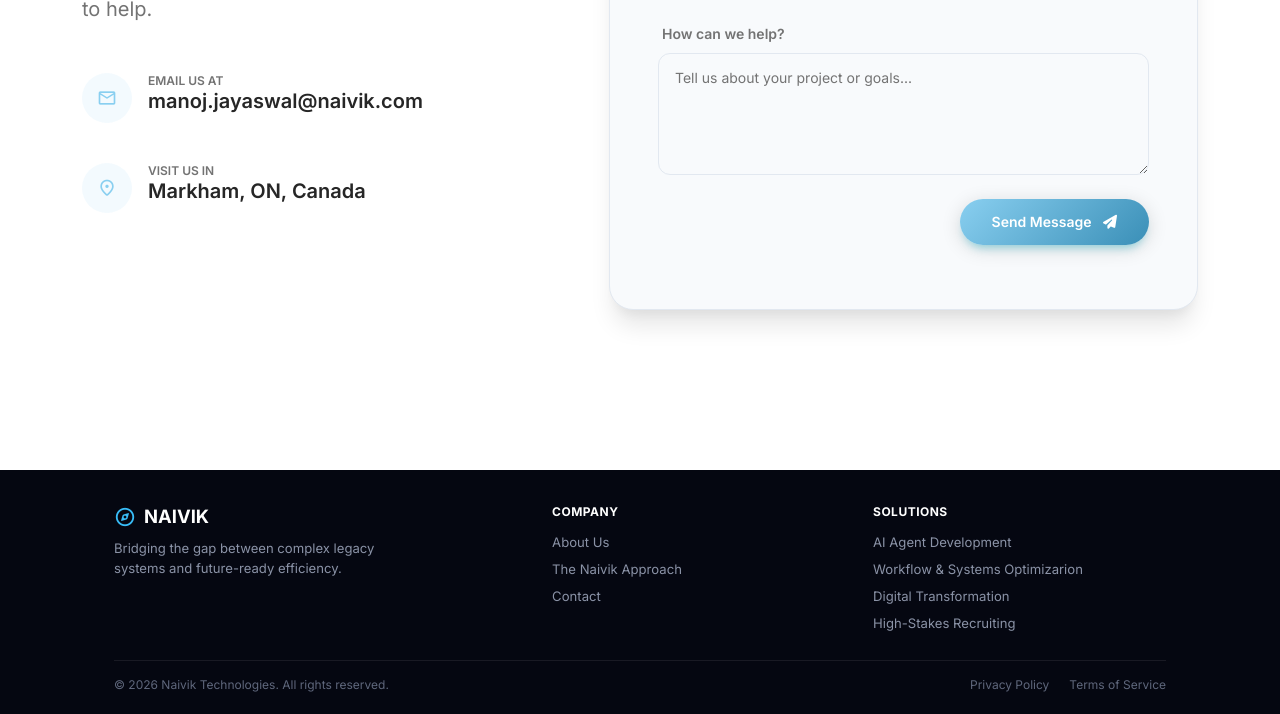
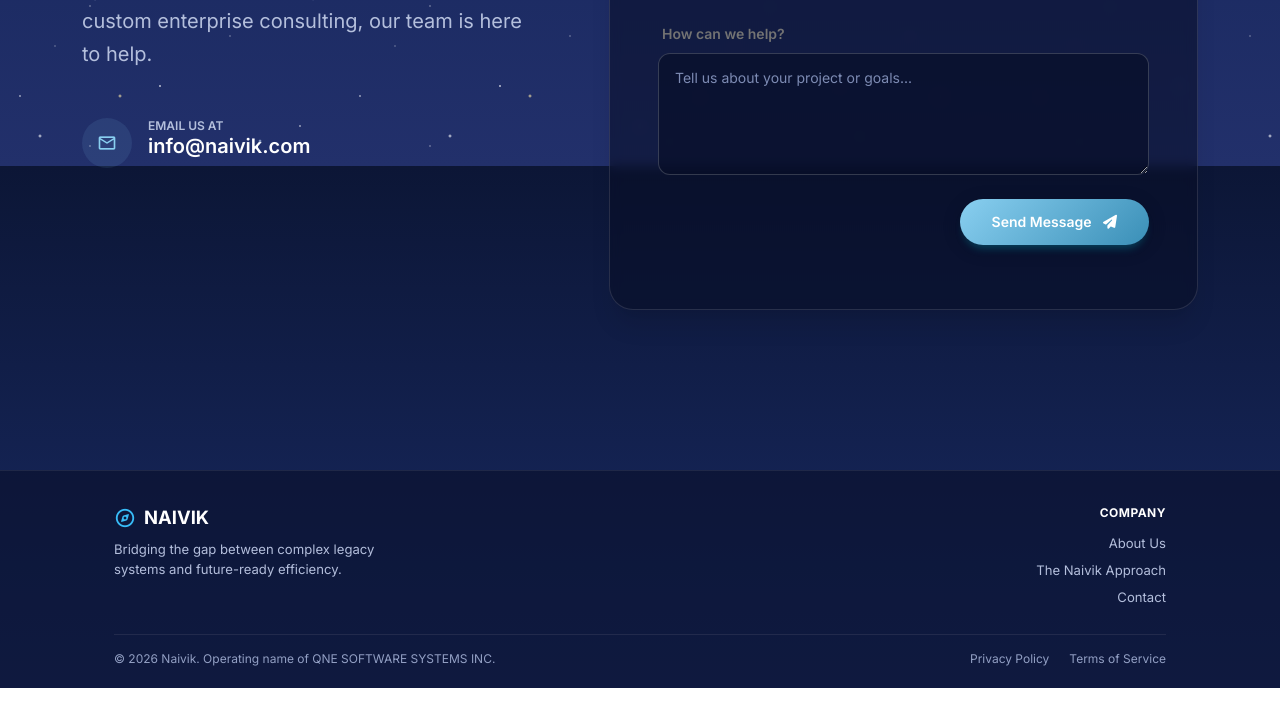
Before and after one commit to Rush1404/Naivik, a website: page pages/contact-us.html in a window 1280 px wide. Shown: the part 634-1348 px from the top of the page. After the commit the page ends 1322 px from the top, so only its background shows below. Drawn offline with nearby package versions, Linux system fonts and the light colour scheme.

Commit message:
updated site aesthetic + small content changes

```diff
--- a/assets/css/floating-navbar.css
+++ b/assets/css/floating-navbar.css
@@ -244,18 +244,51 @@ body.has-naivik-nav { padding-top: calc(var(--nav-height) + 48px); }
   body.has-naivik-nav:has(.hero-network) { padding-top: 0; }
 }
 
+/* ===== STARRY NIGHT (site-wide) ===== */
+:root { --naivik-bg: #111d45; }
+body.has-naivik-nav {
+  background: linear-gradient(180deg, #0c1636 0%, #16265a 50%, #22306b 100%) fixed !important;
+}
+body.has-naivik-nav .bg-black { background: transparent !important; }
+body.has-naivik-nav::before, body.has-naivik-nav::after {
+  content: ""; position: fixed; inset: 0; z-index: -1; pointer-events: none; background-repeat: repeat;
+}
+body.has-naivik-nav::before {
+  background-image:
+    radial-gradient(1.2px 1.2px at 20px 30px, #fff, transparent),
+    radial-gradient(1px 1px at 90px 80px, rgba(255,255,255,.8), transparent),
+    radial-gradient(1.5px 1.5px at 160px 20px, #fff, transparent),
+    radial-gradient(1px 1px at 230px 110px, rgba(255,255,255,.7), transparent),
+    radial-gradient(1.2px 1.2px at 300px 60px, #fff, transparent),
+    radial-gradient(1px 1px at 55px 120px, rgba(255,255,255,.6), transparent);
+  background-size: 340px 140px;
+}
+body.has-naivik-nav::after {
+  background-image:
+    radial-gradient(2px 2px at 120px 50px, #ffe9a8, transparent),
+    radial-gradient(1.8px 1.8px at 260px 95px, #cfe3ff, transparent),
+    radial-gradient(2px 2px at 40px 90px, #fff, transparent);
+  background-size: 410px 170px;
+  animation: nf-twinkle 4s ease-in-out infinite alternate;
+}
+@media (prefers-reduced-motion: reduce) { body.has-naivik-nav::after { animation: none; } }
+
 /* ===== SHARED FOOTER ===== */
 #naivik-footer {
-  background: #050711;
-  color: #8b93a7;
+  background: rgba(8, 14, 38, 0.55);
+  border-top: 1px solid rgba(255,255,255,0.08);
+  color: #b4bfdc;
+  overflow: hidden;
   font-family: Inter, "Helvetica Neue", Arial, sans-serif;
   padding: 32px 0 20px;
   position: relative;
   z-index: 1;
 }
-#naivik-footer .nf-inner { max-width: 1100px; margin: 0 auto; padding: 0 24px; }
-#naivik-footer .nf-cols { display: grid; grid-template-columns: 1.4fr 1fr 1fr; gap: 28px; }
-#naivik-footer a { color: #8b93a7; text-decoration: none; transition: color .2s; }
+@keyframes nf-twinkle { from { opacity: .25; } to { opacity: 1; } }
+#naivik-footer .nf-inner { position: relative; z-index: 1; max-width: 1100px; margin: 0 auto; padding: 0 24px; }
+#naivik-footer .nf-cols { display: grid; grid-template-columns: 1fr auto; gap: 28px; }
+#naivik-footer .nf-col { text-align: right; }
+#naivik-footer a { color: #b4bfdc; text-decoration: none; transition: color .2s; }
 #naivik-footer a:hover { color: #fff; }
 #naivik-footer h6 {
   color: #fff; font-size: 0.75rem; font-weight: 700; text-transform: uppercase;
@@ -272,13 +305,13 @@ body.has-naivik-nav { padding-top: calc(var(--nav-height) + 48px); }
 #naivik-footer .nf-bottom {
   display: flex; justify-content: space-between; flex-wrap: wrap; gap: 8px;
   margin-top: 20px; padding-top: 14px; border-top: 1px solid rgba(255,255,255,0.08);
-  font-size: .75rem; color: #5f677c;
+  font-size: .75rem; color: #93a0c4;
 }
-#naivik-footer .nf-legal a { margin-left: 20px; color: #5f677c; }
+#naivik-footer .nf-legal a { margin-left: 20px; color: #93a0c4; }
 #naivik-footer .nf-legal a:hover { color: #fff; }
 
 @media (max-width: 640px) {
-  #naivik-footer .nf-cols { grid-template-columns: 1fr 1fr; }
+  #naivik-footer .nf-cols { grid-template-columns: 1fr; }
   #naivik-footer .nf-brand { grid-column: 1 / -1; }
   #naivik-footer .nf-legal a { margin: 0 16px 0 0; }
 }
--- a/assets/js/floating-navbar.js
+++ b/assets/js/floating-navbar.js
@@ -6,18 +6,13 @@ document.addEventListener("DOMContentLoaded", function () {
     <nav id="naivik-floating-nav">
 
       <a href="index.html" class="nav-logo-container">
-        <span class="material-symbols-rounded main-icon">diamond</span>
+        <svg class="main-icon main-icon-ship" viewBox="0 0 32 32" width="30" height="30" fill="none" stroke="currentColor" stroke-width="1.6" stroke-linecap="round" stroke-linejoin="round" aria-label="Naivik"><path d="M16 3v17"/><path d="M16 4c5 3 8 8 8 14H16"/><path d="M16 8c-3 2-5 6-5 10h5"/><path d="M4 21h24l-4 6H8z"/><path d="M2 30c3-1.5 5-1.5 7 0s4 1.500 7 0 5-1.500 7 0 4 1.500 7 0"/></svg>
       </a>
 
       <ul class="nav-menu">
 
         <li class="nav-item">
-          <a href="approach.html" class="nav-link">
-            The Naivik Approach <span class="material-symbols-rounded caret">expand_more</span>
-          </a>
-          <div class="dropdown-menu-floating">
-            <a href="approach.html" class="dropdown-item-floating">Our Approach</a>
-          </div>
+          <a href="approach.html" class="nav-link">The Naivik Approach</a>
         </li>
 
         <li class="nav-item">
@@ -60,16 +55,9 @@ document.addEventListener("DOMContentLoaded", function () {
             <a href="approach.html">The Naivik Approach</a>
             <a href="contact-us.html">Contact</a>
           </div>
-          <div class="nf-col">
-            <h6>Solutions</h6>
-            <a href="services.html">AI Agent Development</a>
-            <a href="services.html">Workflow &amp; Systems Optimizarion</a>
-            <a href="services.html">Digital Transformation</a>
-            <a href="careers.html">High-Stakes Recruiting</a>
-          </div>
         </div>
         <div class="nf-bottom">
-          <span>&copy; 2026 Naivik Technologies. All rights reserved.</span>
+          <span>&copy; 2026 Naivik. Operating name of QNE SOFTWARE SYSTEMS INC.</span>
           <span class="nf-legal"><a href="#">Privacy Policy</a><a href="#">Terms of Service</a></span>
         </div>
       </div>
--- a/pages/contact-us.html
+++ b/pages/contact-us.html
@@ -196,6 +196,21 @@
     }
     .dot-b { width: 9px; height: 9px; border-radius: 50%; display: inline-block; margin-right: 10px; }
 
+
+    /* --- Starry night: dark theme overrides --- */
+    :root { --text-dark: #f1f5f9; --text-muted: #b4bfdc; }
+    body { background-color: transparent; color: #e2e8f0; }
+    h1, h2, h3, h4, h5, h6 { color: #fff; }
+    .text-muted { color: #b4bfdc !important; }
+    .form-control { background: rgba(8,14,38,.6); color: #fff; border-color: rgba(255,255,255,.18); }
+    .form-control::placeholder { color: #7d8bb3; }
+    .form-control option { color: #1e293b; }
+    .contact-card, .book-card { background: rgba(8,14,38,.55); border-color: rgba(255,255,255,.12); backdrop-filter: blur(6px); }
+    .book-inner, .cal-nav-btn, .tz-pill, .day-cell, .slot-btn { background: rgba(8,14,38,.6); border-color: rgba(255,255,255,.15); color: #e2e8f0; }
+    .day-cell .dnum, .slot-btn { color: #f1f5f9; }
+    .day-cell:disabled { background: rgba(255,255,255,.05); }
+    .month-pill, .day-cell.active .dnum { color: #89CFF0; }
+
     /* Ensure typography matches Naivik brand */
     .text-naivik-dark { color: #1e293b; }
     .text-naivik-muted { color: #64748b; }
@@ -220,17 +235,7 @@
             </div>
             <div>
               <p class="text-xs text-uppercase font-weight-bold text-muted mb-0">Email us at</p>
-              <h5 class="font-weight-bold">manoj.jayaswal@naivik.com</h5>
-            </div>
-          </div>
-
-          <div class="d-flex mb-4">
-            <div class="icon-circle me-3">
-              <span class="material-symbols-rounded">location_on</span>
-            </div>
-            <div>
-              <p class="text-xs text-uppercase font-weight-bold text-muted mb-0">Visit us in</p>
-              <h5 class="font-weight-bold">Markham, ON, Canada</h5>
+              <h5 class="font-weight-bold">info@naivik.com</h5>
             </div>
           </div>
         </div>
@@ -267,7 +272,7 @@
                 <textarea name="message_body" id="message-body" class="form-control" rows="4" placeholder="Tell us about your project or goals..." required></textarea>
               </div>
 
-              <input type="hidden" name="to_email" value="manoj.jayaswal@naivik.com">
+              <input type="hidden" name="to_email" value="info@naivik.com">
               <input type="hidden" name="message" id="message-full">
 
               <div class="text-end">
@@ -313,21 +318,11 @@
           </ul>
         </div>
 
-        <div class="col-6 col-md-3 mb-4 mb-md-0">
-          <h6 class="text-naivik-dark font-weight-bolder text-uppercase mb-3 small">Solutions</h6>
-          <ul class="list-unstyled">
-            <li class="mb-2"><a href="services.html" class="footer-link-light">Naivik Platform</a></li>
-            <li class="mb-2"><a href="services.html" class="footer-link-light">AI Agent Development</a></li>
-            <li class="mb-2"><a href="services.html" class="footer-link-light">IT Strategic Planning</a></li>
-            <li class="mb-2"><a href="services.html" class="footer-link-light">Workflow Automation</a></li>
-          </ul>
-        </div>
-
         <div class="col-md-3">
           <h6 class="text-naivik-dark font-weight-bolder text-uppercase mb-3 small">Get in Touch</h6>
           <p class="text-naivik-muted small mb-2 d-flex align-items-center">
             <span class="material-symbols-rounded text-info me-2 fs-6">mail</span>
-            manoj.jayaswal@naivik.com
+            info@naivik.com
           </p>
           <p class="text-naivik-muted small mb-2 d-flex align-items-center">
             <span class="material-symbols-rounded text-info me-2 fs-6">location_on</span>
```
Also changed, not shown: pages/about-us.html (+1 -11 lines), pages/approach.html (+1 -1 lines), pages/index.html (+2 -9 lines), pages/industries.html (+1 -11 lines).
